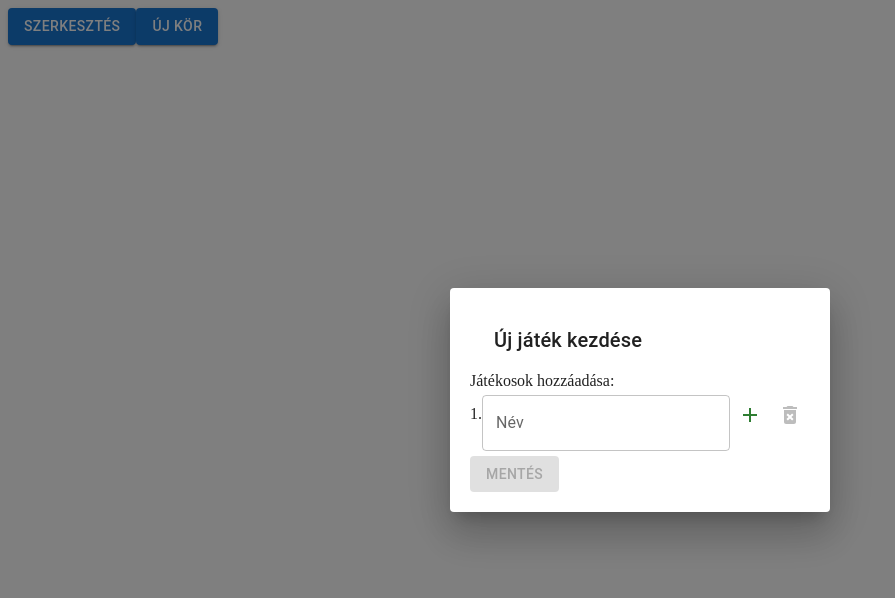
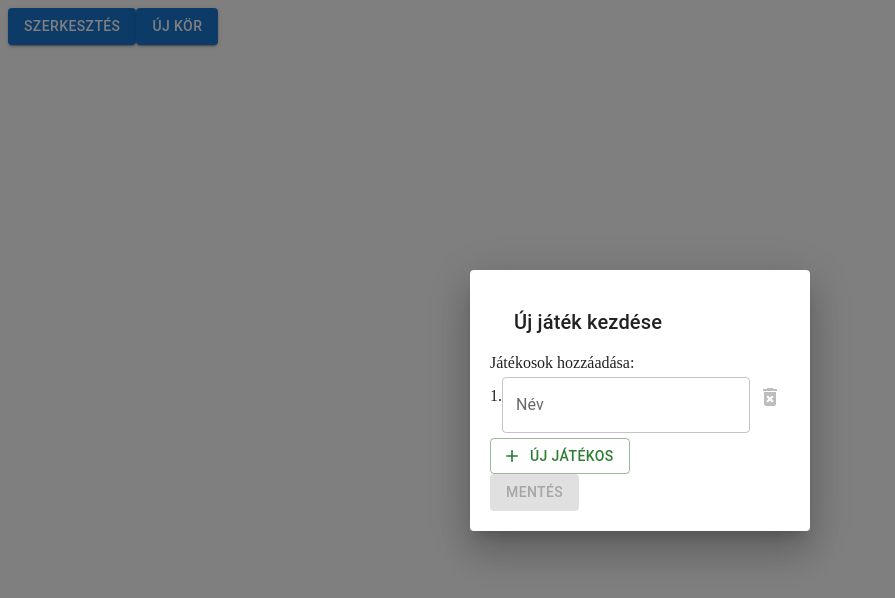
Before and after one commit to dbajnok99/rikiki, a Next.js app: page /game in a window 1280 px wide. Shown: the top 598 px of the page, without its empty margins (0-895 px from the left). Built offline with nearby package versions, Linux system fonts and the light colour scheme.

Commit message:
feat: design changes

```diff
--- a/screens/game/PlayersDialog.tsx
+++ b/screens/game/PlayersDialog.tsx
@@ -96,9 +96,6 @@ const PlayersDialog = ({
             )
           }
         />
-        <IconButton aria-label="új hátékos" color="success" onClick={newLine}>
-          <AddOutlinedIcon />
-        </IconButton>
         <IconButton
           aria-label="törlés"
           color="error"
@@ -136,6 +133,15 @@ const PlayersDialog = ({
             <InputLine player={player} index={index} />
           </div>
         ))}
+        <Button
+          variant="outlined"
+          color="success"
+          onClick={newLine}
+          startIcon={<AddOutlinedIcon />}
+        >
+          Új játékos
+        </Button>
+        <br />
         <Button variant="contained" onClick={handleClose} disabled={!correct}>
           Mentés
         </Button>
--- a/screens/game/Scoreboard.tsx
+++ b/screens/game/Scoreboard.tsx
@@ -17,7 +17,7 @@ const ScoreBoard = () => {
 
   return (
     <TableContainer component={Paper}>
-      <Table sx={{ minWidth: 650 }} aria-label="simple table">
+      <Table>
         <TableHead style={{ backgroundColor: "lightgray" }}>
           <TableRow>
             {players.map((player, index) => {
```
